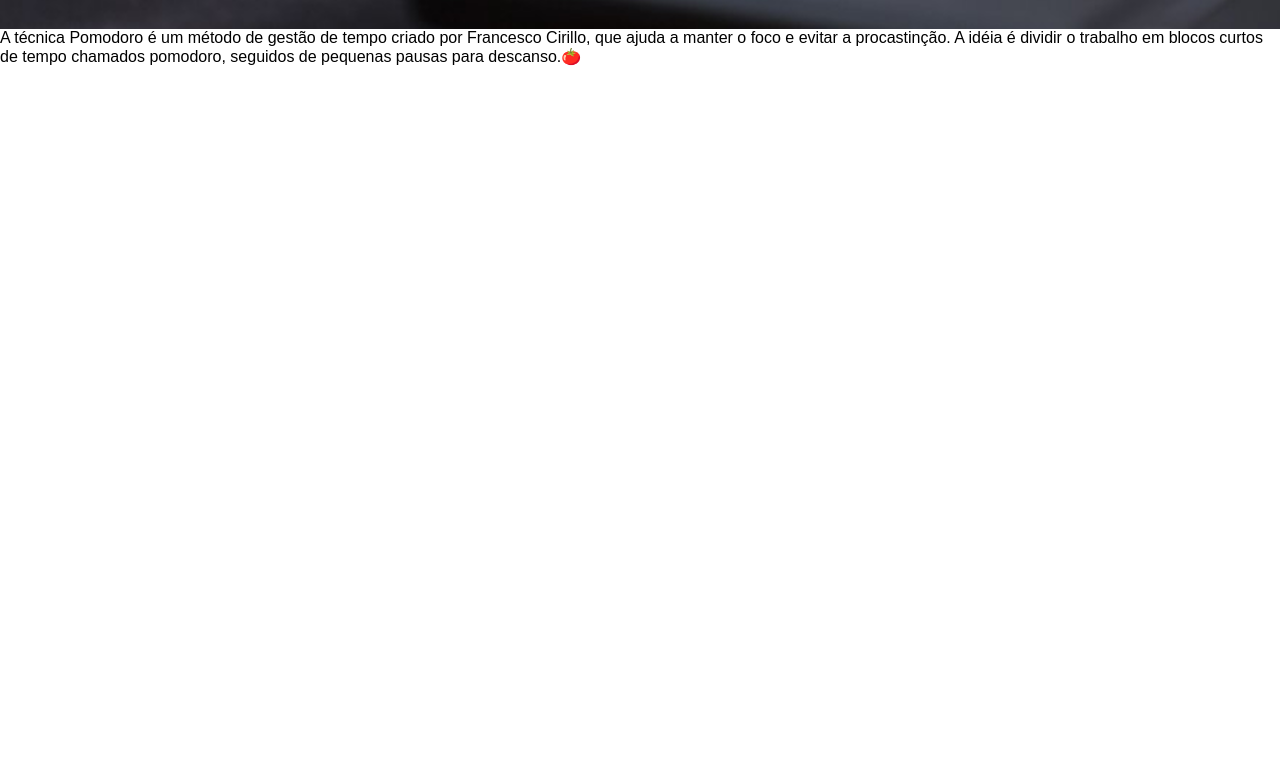
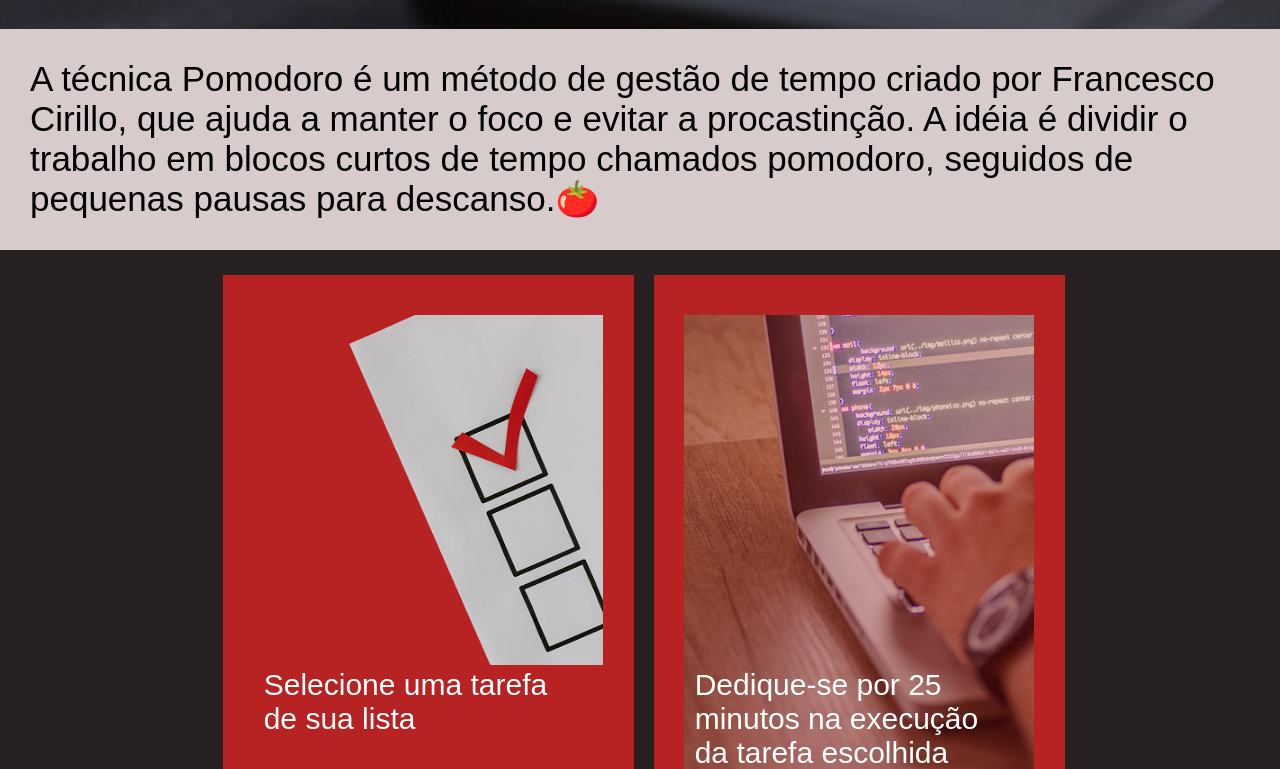
Before and after one commit to EveJustino/projeto-pomodoro, a plain HTML site: page index.html in a window 1280 px wide. Shown: the part 771-1540 px from the top of the page. Before the commit the page ends 945 px from the top, so only its background shows below. Drawn offline with Linux system fonts and the light colour scheme; a web font is replaced by a local one.

Commit message:
Atualiza layout da página inicial

```diff
--- a/index.html
+++ b/index.html
@@ -22,7 +22,7 @@
       </section>
     </header>
     <main>
-      <section>
+      <section class="intro">
         <p>
           A técnica Pomodoro é um método de gestão de tempo criado por Francesco
           Cirillo, que ajuda a manter o foco e evitar a procastinção. A idéia é
@@ -31,30 +31,30 @@
           </p>
         </p>
       </section>
-      <section>
+      <section class="steps">
         <article>
-          <img src="" alt="" />
-          <p></p>
+          <img src="./img/check.png" alt="lista de tarefas" />
+          <p>Selecione uma tarefa de sua lista</p>
         </article>
         <article>
-          <img src="" alt="" />
-          <p></p>
+          <img src="./img/digitação.png" alt="tempo de tarefa" />
+          <p>Dedique-se por 25 minutos na execução da tarefa escolhida</p>
         </article>
         <article>
-          <img src="" alt="" />
-          <p></p>
+          <img src="./img/placa-pause.png" alt="placa de pausa" />
+          <p>Faça uma pausa de 5 minutos</p>
         </article>
         <article>
-          <img src="" alt="" />
-          <p></p>
+          <img src="./img/digitação-2.png" alt="início de outro ciclo de tarefa" />
+          <p>Inicie outro pomodoro (25minutos de dedicação + 5 minutos de pausa)</p>
         </article>
         <article>
-          <img src="" alt="" />
-          <p></p>
+          <img src="./img/anotação.png" alt="caderno escrito pausa" />
+          <p>Após 4 “pomodoros” faça uma pausa de até 30 minutos</p>
         </article>
         <article>
-          <img src="" alt="" />
-          <p></p>
+          <img src="./img/img-pomodoro.png" alt="início de um novo ciclo" />
+          <p>Inicie outro “ciclo” de pomodoros</p>
         </article>
       </section>
     </main>
--- a/style.scss
+++ b/style.scss
@@ -55,3 +55,45 @@ header {
     font-size: 2.5rem;
   }
 }
+
+main{
+  background-color: #272020;
+  height: 300vh;
+}
+.intro{
+  font-size: 35px;
+  padding: 30px;
+  background-color: #D7CBCB;
+}
+
+.steps{
+  display: flex;
+  flex-wrap: wrap;
+  justify-content: center;
+  width: 99vw;
+
+  article{
+    width: 411px;
+    height: 562px;
+    padding-top: 40px;
+    padding-left: 30px;
+    margin-top: 25px;
+    background-color: #B72222;
+    margin-left: 20px;
+    position: relative;
+    img{
+      width: 350px;
+      display: block;
+    }
+    p{
+      color: white;
+      font-size: 30px;
+      width: 25vw;
+      position: absolute;
+      top: 70%;
+      left: 10%;
+    }
+
+  }
+
+}
```
Also changed, not shown: style.css, 1 other file.
